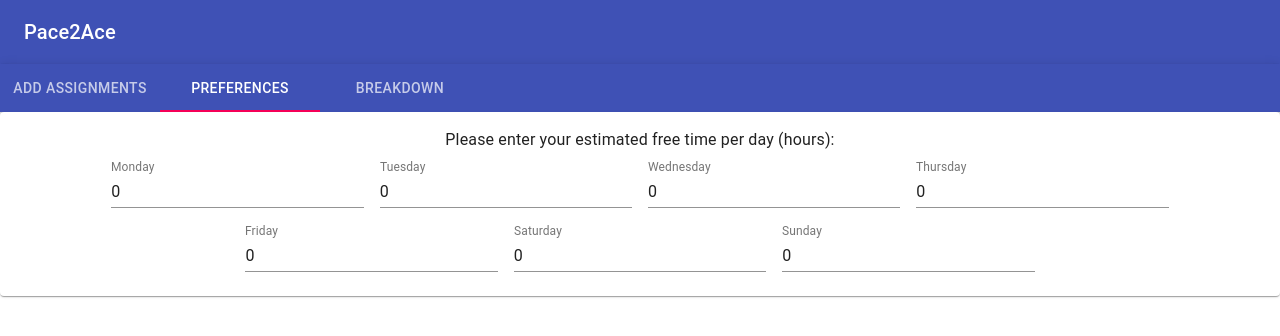
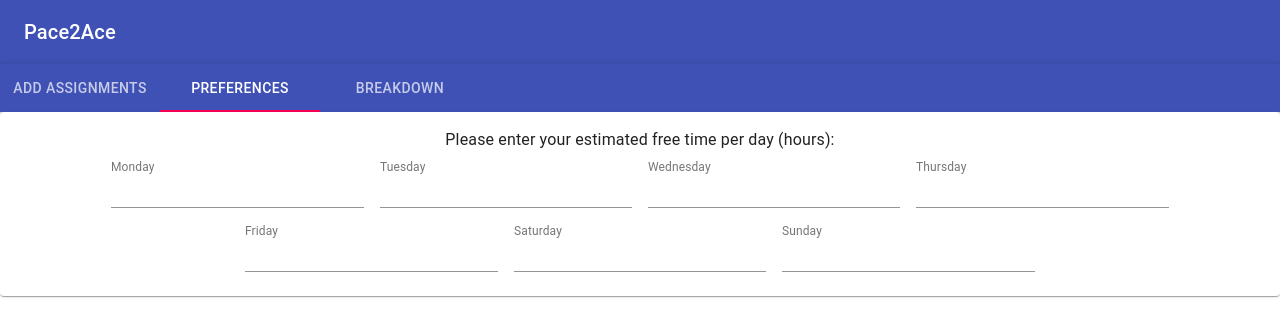
Before and after one commit to syed-razi/pace2ace, a React (Create React App) app: page / in a window 1280 px wide. Both pictures are taken after a click on the tab "PREFERENCES". Shown: the top 336 px of the page. Built offline with nearby package versions, Linux system fonts and the light colour scheme.

Commit message:
Change availability to array rather than object

```diff
--- a/src/Preferences/Preferences.js
+++ b/src/Preferences/Preferences.js
@@ -1,14 +1,8 @@
-import React, { useRef, useState } from "react";
+import React from "react";
 import { withStyles } from "@material-ui/core/styles";
 import TextField from "@material-ui/core/TextField";
 import Paper from "@material-ui/core/Paper";
 import { Typography } from "@material-ui/core";
-import Button from "@material-ui/core/Button";
-import Dialog from "@material-ui/core/Dialog";
-import DialogActions from "@material-ui/core/DialogActions";
-import DialogContent from "@material-ui/core/DialogContent";
-import DialogContentText from "@material-ui/core/DialogContentText";
-import DialogTitle from "@material-ui/core/DialogTitle";
 import Grid from "@material-ui/core/Grid";
 
 const useStyles = (theme) => ({
@@ -25,7 +19,6 @@ const useStyles = (theme) => ({
 });
 
 const Preferences = (props) => {
-
   const { classes } = props;
 
   return (
@@ -39,134 +32,92 @@ const Preferences = (props) => {
         <Grid item>
           <form className={classes.form} noValidate autoComplete="off">
             <TextField
-              id="monday"
+              id="1"
               label="Monday"
               type="number"
               InputLabelProps={{
                 shrink: true,
               }}
-              value={props.availability.monday}
-              onChange={(e) => props.onAvailabilityChange(e.target.id, e.target.value)}
+              value={props.availability[1]}
+              onChange={(e) =>
+                props.onAvailabilityChange(e.target.id, e.target.value)
+              }
             />
             <TextField
-              id="tuesday"
+              id="2"
               label="Tuesday"
               type="number"
               InputLabelProps={{
                 shrink: true,
               }}
-              value={props.availability.tuesday}
-              onChange={(e) => props.onAvailabilityChange(e.target.id, e.target.value)}
-
+              value={props.availability[2]}
+              onChange={(e) =>
+                props.onAvailabilityChange(e.target.id, e.target.value)
+              }
             />
             <TextField
-              id="wednesday"
+              id="3"
               label="Wednesday"
               type="number"
               InputLabelProps={{
                 shrink: true,
               }}
-              value={props.availability.wednesday}
-              onChange={(e) => props.onAvailabilityChange(e.target.id, e.target.value)}
+              value={props.availability[3]}
+              onChange={(e) =>
+                props.onAvailabilityChange(e.target.id, e.target.value)
+              }
             />
             <TextField
-              id="thursday"
+              id="4"
               label="Thursday"
               type="number"
               InputLabelProps={{
                 shrink: true,
               }}
-              value={props.availability.thursday}
-              onChange={(e) => props.onAvailabilityChange(e.target.id, e.target.value)}
+              value={props.availability[4]}
+              onChange={(e) =>
+                props.onAvailabilityChange(e.target.id, e.target.value)
+              }
             />
             <TextField
-              id="friday"
+              id="5"
               label="Friday"
               type="number"
               InputLabelProps={{
                 shrink: true,
               }}
-              value={props.availability.friday}
-              onChange={(e) => props.onAvailabilityChange(e.target.id, e.target.value)}
+              value={props.availability[5]}
+              onChange={(e) =>
+                props.onAvailabilityChange(e.target.id, e.target.value)
+              }
             />
             <TextField
-              id="saturday"
+              id="6"
               label="Saturday"
               type="number"
               InputLabelProps={{
                 shrink: true,
               }}
-              value={props.availability.saturday}
-              onChange={(e) => props.onAvailabilityChange(e.target.id, e.target.value)}
+              value={props.availability[6]}
+              onChange={(e) =>
+                props.onAvailabilityChange(e.target.id, e.target.value)
+              }
             />
             <TextField
-              id="sunday"
+              id="0"
               label="Sunday"
               type="number"
               InputLabelProps={{
                 shrink: true,
               }}
-              value={props.availability.sunday}
-              onChange={(e) => props.onAvailabilityChange(e.target.id, e.target.value)}
+              value={props.availability[0]}
+              onChange={(e) =>
+                props.onAvailabilityChange(e.target.id, e.target.value)
+              }
             />
           </form>
         </Grid>
-        {/*<Button type="submit" variant="contained" color="primary" onClick={handleSave}>
-          Save
-        </Button>
-         <Grid item>
-          <Typography>
-            Please enter how much buffer time you would like for each
-            assignment:
-          </Typography>
-        </Grid>
-        <Grid item>
-          <form className={classes.form} noValidate autoComplete="off">
-            <TextField
-              id="bufferTime"
-              label="Buffer Time"
-              type="number"
-              InputLabelProps={{
-                shrink: true,
-              }}
-              value={this.state.bufferTime}
-              onChange={this.handleChange}
-            />
-          </form>
-        </Grid>
-        <Grid item>
-          <Typography>Please choose minimum work session time:</Typography>
-        </Grid>
-        <Grid item>
-          <form className={classes.form} noValidate autoComplete="off">
-            <TextField
-              id="minWorkTime"
-              label="Minimum Work Session Time"
-              type="number"
-              InputLabelProps={{
-                shrink: true,
-              }}
-              value={this.state.minWorkTime}
-              onChange={this.handleChange}
-            />
-          </form>
-        </Grid> */}
       </Grid>
-{/*
-      <br />
-
-      <Dialog open={this.state.open} onClose={this.handleClose}>
-        <DialogContent>
-          <DialogContentText>
-            Your preferences have been saved
-          </DialogContentText>
-        </DialogContent>
-        <DialogActions>
-          <Button onClick={this.handleClose} color="primary" autoFocus>
-            Close
-          </Button>
-        </DialogActions>
-      </Dialog> */}
     </Paper>
   );
 };
```
